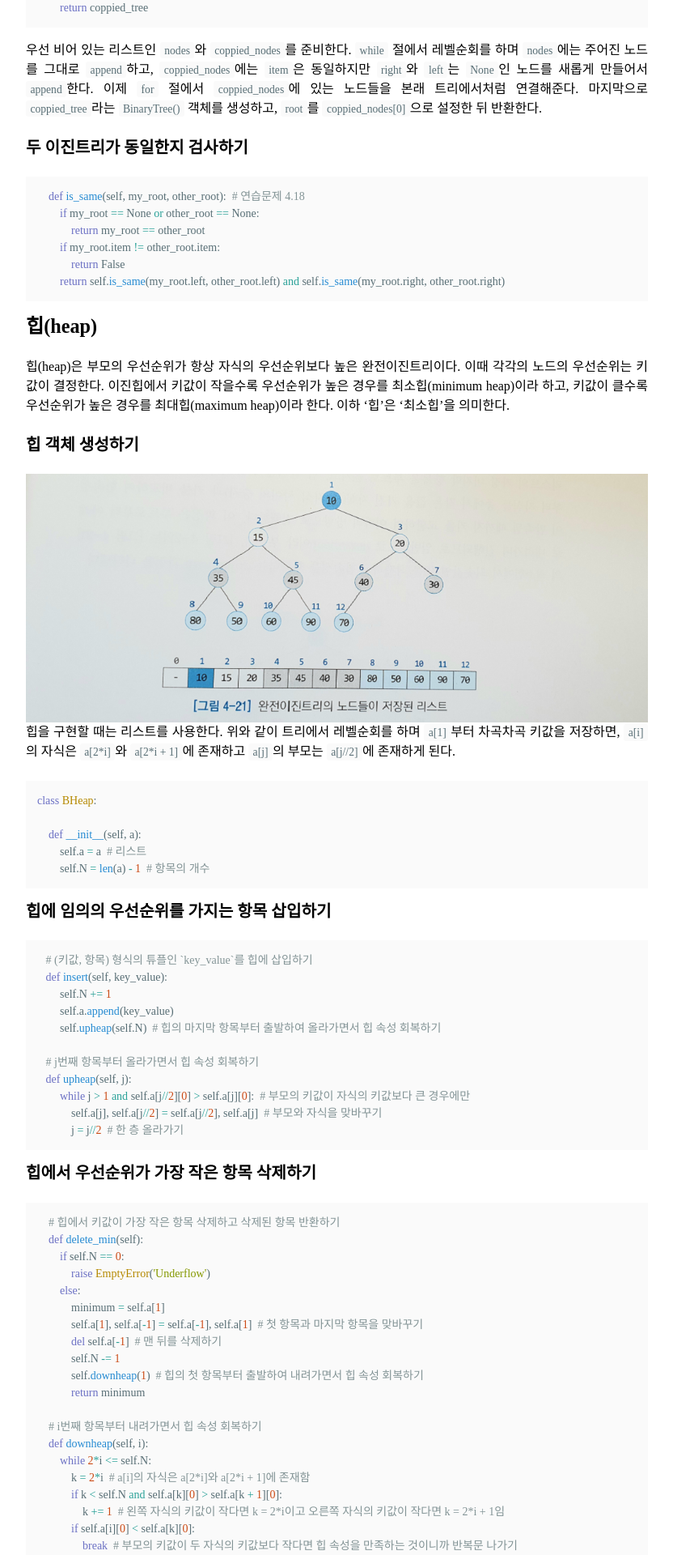
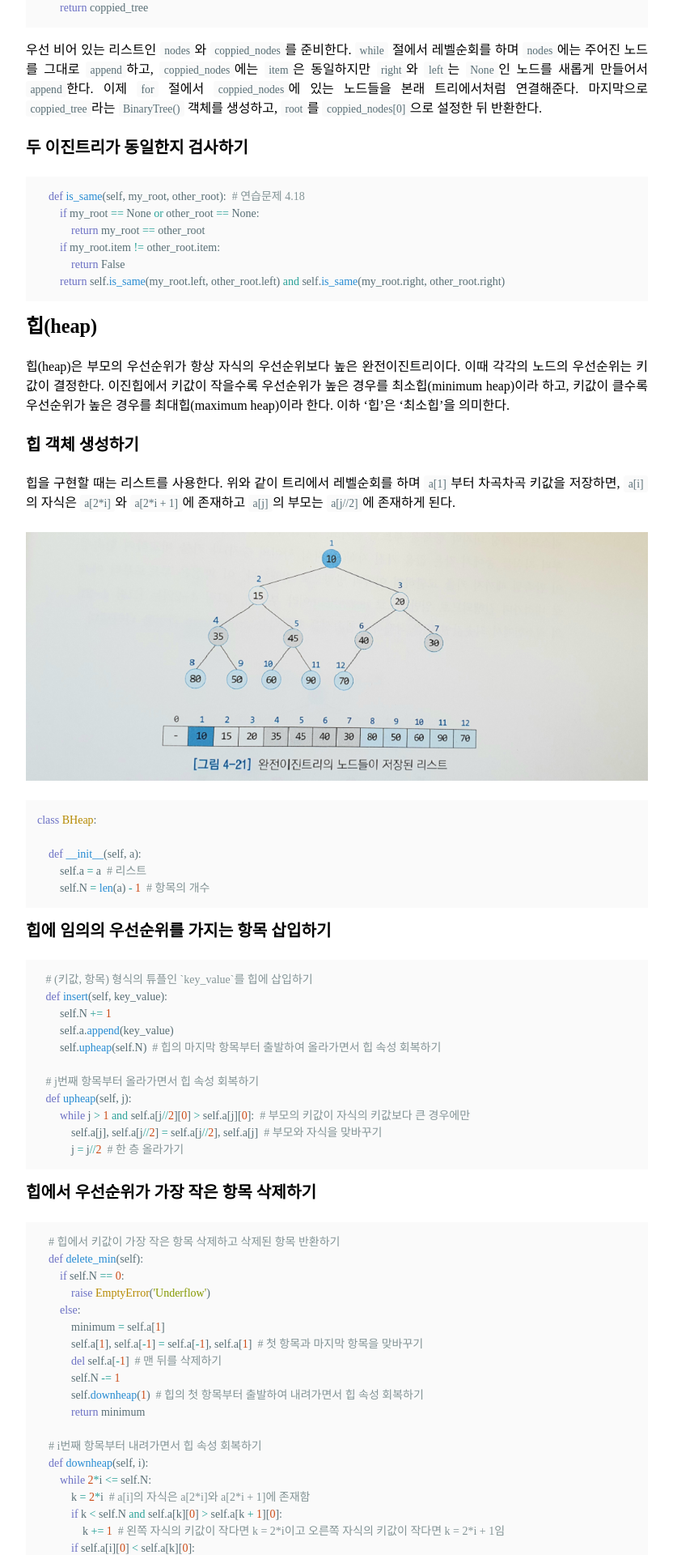
Before and after one commit to boreum0302/blog, a Jekyll site: the page built from _posts/2020-04-05-binary-tree-and-heap.md, in a window 1280 px wide. Shown: the part 4480-6400 px from the top of the page at 81% size, without its empty margins (335-1167 px from the left). Built offline with Jekyll 4.4.1, drawn with Linux system fonts in a browser that asks for light colours; nearby versions of some CDN libraries; some web fonts are replaced.

````diff
--- a/_posts/2020-04-05-binary-tree-and-heap.md
+++ b/_posts/2020-04-05-binary-tree-and-heap.md
@@ -161,8 +161,9 @@ class BinaryTree:
 힙(heap)은 부모의 우선순위가 항상 자식의 우선순위보다 높은 완전이진트리이다. 이때 각각의 노드의 우선순위는 키값이 결정한다. 이진힙에서 키값이 작을수록 우선순위가 높은 경우를 최소힙(minimum heap)이라 하고, 키값이 클수록 우선순위가 높은 경우를 최대힙(maximum heap)이라 한다. 이하 '힙'은 '최소힙'을 의미한다.
 
 ### 힙 객체 생성하기
+힙을 구현할 때는 리스트를 사용한다. 위와 같이 트리에서 레벨순회를 하며 `a[1]`부터 차곡차곡 키값을 저장하면, `a[i]`의 자식은 `a[2*i]`와 `a[2*i + 1]`에 존재하고 `a[j]`의 부모는 `a[j//2]`에 존재하게 된다.
+
 ![(2)]({{ '/images/2020-04-04-(2).png' }}){: .align-center}
-힙을 구현할 때는 리스트를 사용한다. 위와 같이 트리에서 레벨순회를 하며 `a[1]`부터 차곡차곡 키값을 저장하면, `a[i]`의 자식은 `a[2*i]`와 `a[2*i + 1]`에 존재하고 `a[j]`의 부모는 `a[j//2]`에 존재하게 된다.
 
 ```python
 class BHeap:
````
